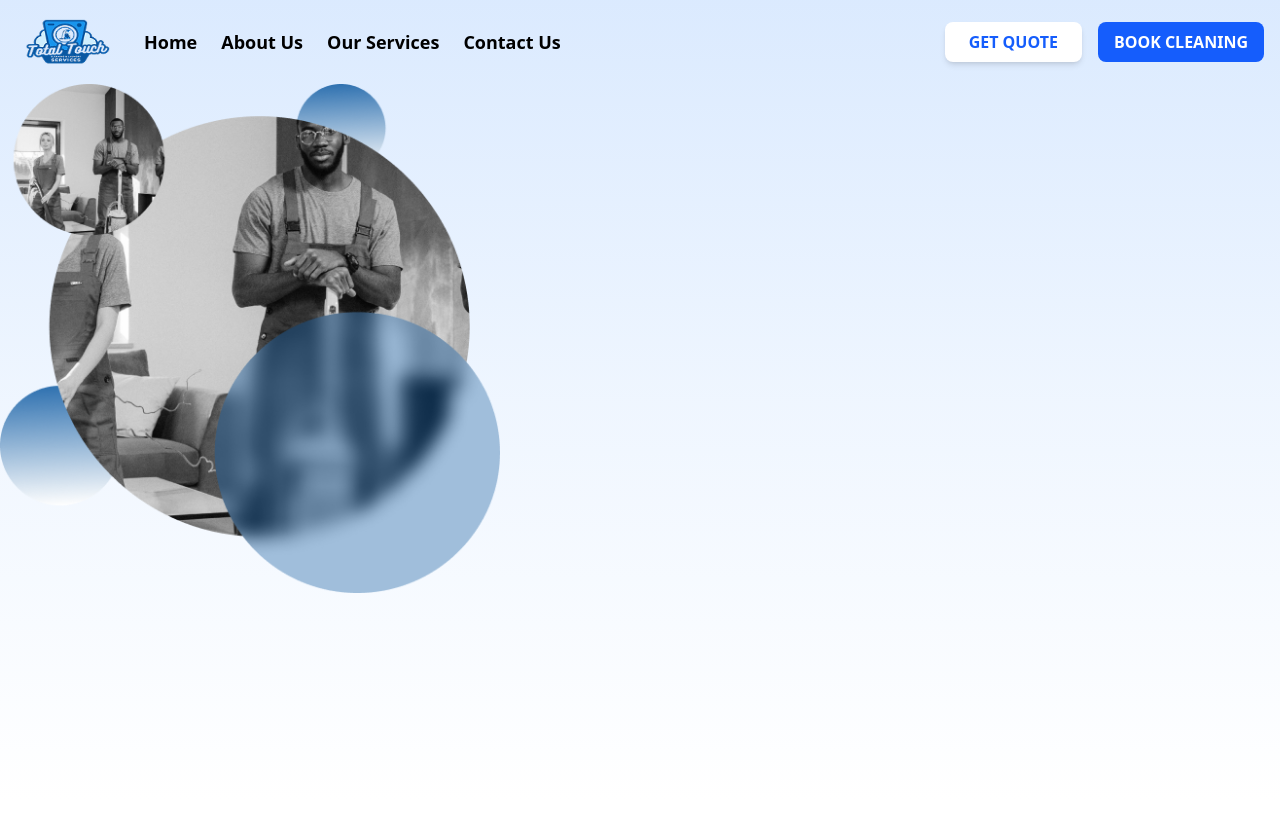
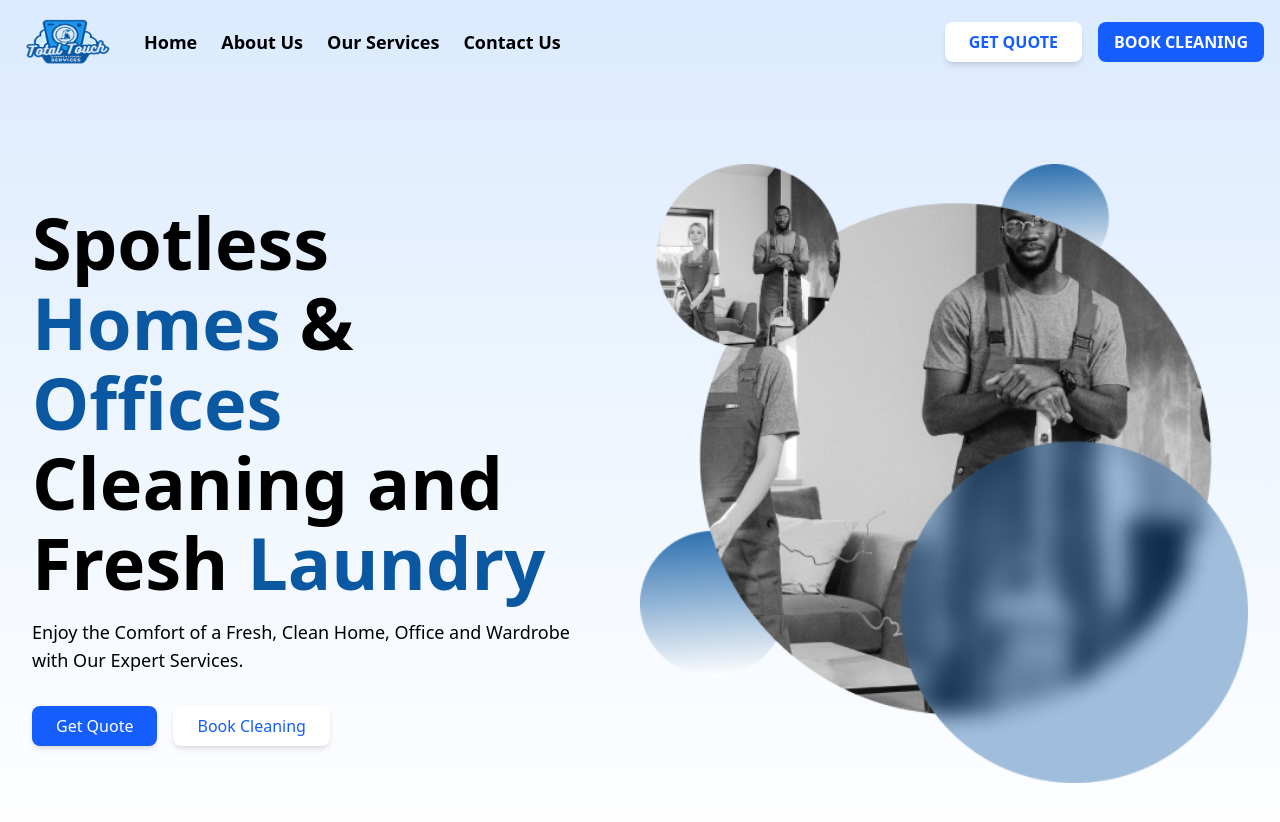
Before and after one commit to oyelajakenny/totaltouch, a Next.js app in the folder app/: page / in a window 1280 px wide. Shown: the top 822 px of the page. Before the commit the page ends 800 px from the top, so only its background shows below. Built offline with nearby package versions, Linux system fonts and the light colour scheme.

Commit message:
Updated the hero section

```diff
--- a/app/components/HeroSection.js
+++ b/app/components/HeroSection.js
@@ -4,15 +4,36 @@ import React from 'react'
 
 const HeroSection = () => {
   return (
-    <div>
-       <div>
-
-       </div>
-       <div>
-        <Image src={"/hero-image.png"} alt="Hero Image" width={500} height={300} />
-       </div>
+    <div className="container mx-auto flex items-center justify-between py-20 px-8 ">
+      <div className="flex flex-col items-center md:items-start w-full md:w-1/2  justify-center space-y-10 pr-16">
+        <h1 className="text-left font-bold leading-20 text-7xl mb-4">
+          Spotless <span className="text-[#0A58A2]">Homes</span> &{" "}
+          <span className="text-[#0A58A2]">Offices</span>  Cleaning and Fresh <span className="text-[#0A58A2]">Laundry</span>
+        </h1>
+        <p className="text-lg text-left mb-8">
+          Enjoy the Comfort of a Fresh, Clean Home, Office and Wardrobe <br></br> with Our
+          Expert Services.
+        </p>
+        <div>
+          <button className="bg-blue-600 text-white py-2 px-6 rounded-lg shadow-md mr-4">
+            Get Quote
+          </button>
+          <button className="bg-white text-blue-600 py-2 px-6 rounded-lg shadow-md">
+            Book Cleaning
+          </button>
+        </div>
+      </div>
+      <div className="w-full md:w-1/2 flex justify-center ">
+        <Image
+          src={"/hero-image.png"}
+          alt="Hero Image"
+          loading='lazy'
+          width={1000 }
+          height={300}
+        />
+      </div>
     </div>
-  )
+  );
 }
 
 export default HeroSection
```
